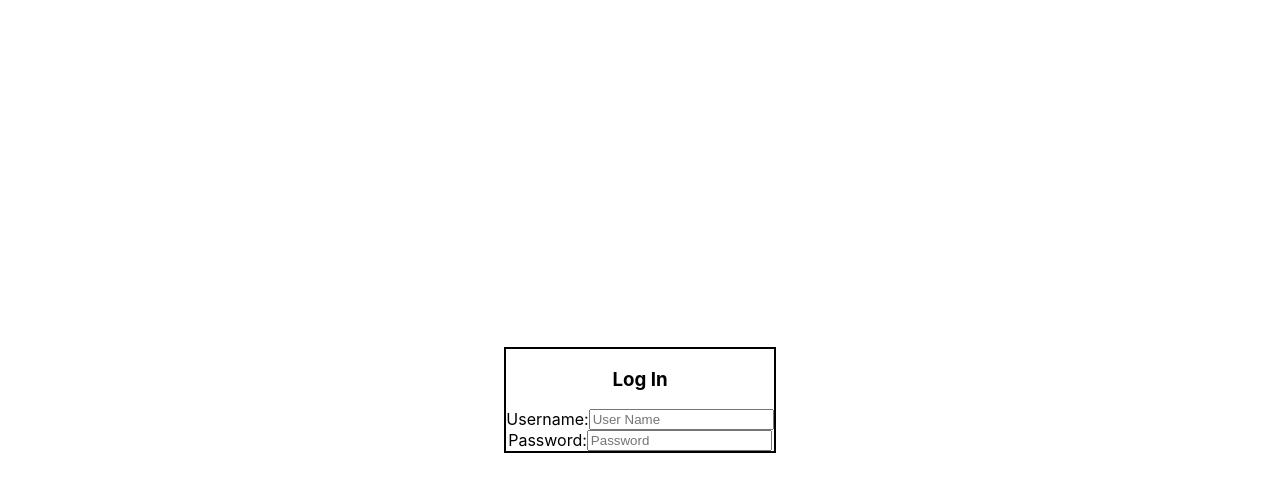
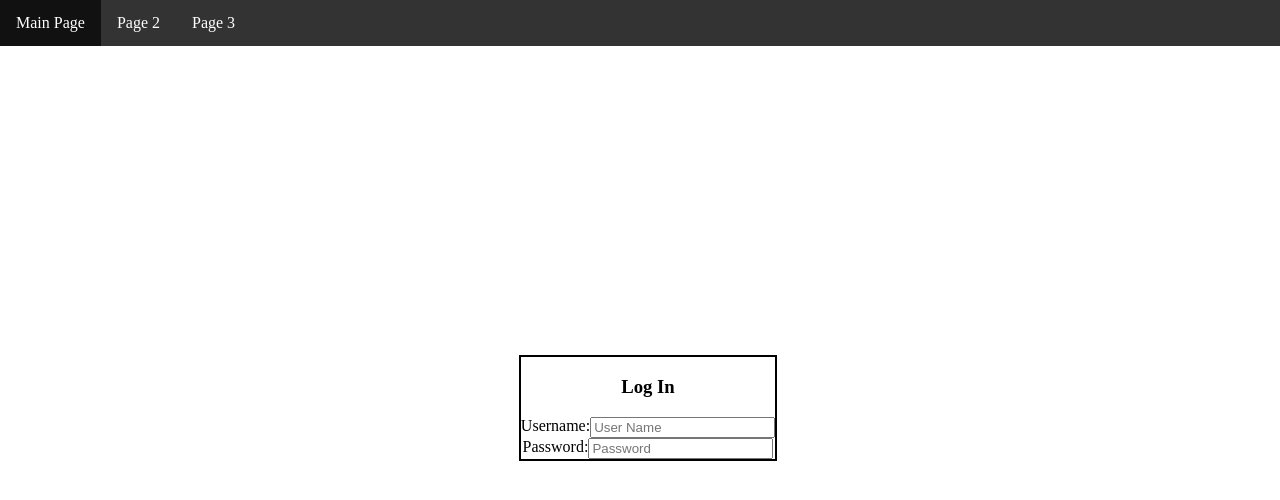
Before and after one commit to markslaysman/wad-wk01-ca, a React (Create React App) app: page / in a window 1280 px wide. Shown: the top 500 px of the page. Built offline with nearby package versions, Linux system fonts and the light colour scheme.

Commit message:
Project Clean up.  Added NavBar

```diff
--- a/src/App.css
+++ /dev/null
@@ -1,38 +0,0 @@
-.App {
-  text-align: center;
-}
-
-.App-logo {
-  height: 40vmin;
-  pointer-events: none;
-}
-
-@media (prefers-reduced-motion: no-preference) {
-  .App-logo {
-    animation: App-logo-spin infinite 20s linear;
-  }
-}
-
-.App-header {
-  background-color: #282c34;
-  min-height: 100vh;
-  display: flex;
-  flex-direction: column;
-  align-items: center;
-  justify-content: center;
-  font-size: calc(10px + 2vmin);
-  color: white;
-}
-
-.App-link {
-  color: #61dafb;
-}
-
-@keyframes App-logo-spin {
-  from {
-    transform: rotate(0deg);
-  }
-  to {
-    transform: rotate(360deg);
-  }
-}
--- a/src/App.js
+++ b/src/App.js
@@ -1,23 +1,11 @@
-import logo from './logo.svg';
-import './App.css';
+import LoginForm from './components/loginForm';
+import NavBar from './components/navBar'
 
 function App() {
   return (
-    <div className="App">
-      <header className="App-header">
-        <img src={logo} className="App-logo" alt="logo" />
-        <p>
-          Edit <code>src/App.js</code> and save to reload.
-        </p>
-        <a
-          className="App-link"
-          href="https://reactjs.org"
-          target="_blank"
-          rel="noopener noreferrer"
-        >
-          Learn React
-        </a>
-      </header>
+    <div>
+      <NavBar />
+      <LoginForm />
     </div>
   );
 }
--- a/src/components/navBar.js
+++ b/src/components/navBar.js
@@ -2,6 +2,18 @@ import React from 'react';
 
 export default class NavBar extends React.Component {
     render() {
-
+        return (
+            <div>
+                <header>
+                    <nav class="my-navbar">
+                        <ul>
+                            <li class="active"><a href="#">Main Page</a></li>
+                            <li><a href="#">Page 2</a></li>
+                            <li><a href="#">Page 3</a></li>
+                        </ul>
+                    </nav>
+                </header>
+            </div>
+        );
     }
 }
--- a/src/index.css
+++ b/src/index.css
@@ -1,17 +1,3 @@
-body {
-	margin: 0;
-	font-family: -apple-system, BlinkMacSystemFont, 'Segoe UI', 'Roboto', 'Oxygen',
-		'Ubuntu', 'Cantarell', 'Fira Sans', 'Droid Sans', 'Helvetica Neue',
-		sans-serif;
-	-webkit-font-smoothing: antialiased;
-	-moz-osx-font-smoothing: grayscale;
-}
-
-code {
-	font-family: source-code-pro, Menlo, Monaco, Consolas, 'Courier New',
-		monospace;
-}
-
 .container-fluid {
 	display: grid;
 
@@ -31,3 +17,42 @@ code {
 	justify-content: center;
 	align-content: center;
 }
+
+/* My NavBar Setup */
+.my-navbar {
+	position: fixed;
+	width: 100%;
+	top: 0;
+	left: 0;
+	padding: 0;
+}
+
+.my-navbar ul {
+	list-style-type: none;
+	margin: 0;
+	padding: 0;
+	overflow: hidden;
+	background-color: #333;
+}
+
+.my-navbar li {
+	float: left;
+}
+
+.my-navbar li a {
+	display: block;
+	color: white;
+	text-align: center;
+	padding: 14px 16px;
+	text-decoration: none;
+}
+
+/* Change the link color to #111 (black) on hover */
+.my-navbar li a:hover {
+	background-color: #111;
+}
+
+.active {
+	background-color: purple;
+}
+/* END NAV BAR */
--- a/src/index.js
+++ b/src/index.js
@@ -1,16 +1,9 @@
 import React from 'react';
 import ReactDOM from 'react-dom';
+
 import './index.css';
 import App from './App';
+
 import LoginForm from './components/loginForm';
-import reportWebVitals from './reportWebVitals';
 
-ReactDOM.render(
-  <LoginForm />,
-  document.getElementById('root')
-);
-
-// If you want to start measuring performance in your app, pass a function
-// to log results (for example: reportWebVitals(console.log))
-// or send to an analytics endpoint. Learn more: https://bit.ly/CRA-vitals
-reportWebVitals();
+ReactDOM.render(<App />, document.getElementById('root'));
--- a/src/reportWebVitals.js
+++ /dev/null
@@ -1,13 +0,0 @@
-const reportWebVitals = onPerfEntry => {
-  if (onPerfEntry && onPerfEntry instanceof Function) {
-    import('web-vitals').then(({ getCLS, getFID, getFCP, getLCP, getTTFB }) => {
-      getCLS(onPerfEntry);
-      getFID(onPerfEntry);
-      getFCP(onPerfEntry);
-      getLCP(onPerfEntry);
-      getTTFB(onPerfEntry);
-    });
-  }
-};
-
-export default reportWebVitals;
```
Also changed, not shown: src/setupTests.js (deleted, +0 -5 lines), src/logo.svg (deleted), 1 other file (tests, documents, lock files or other folders).
